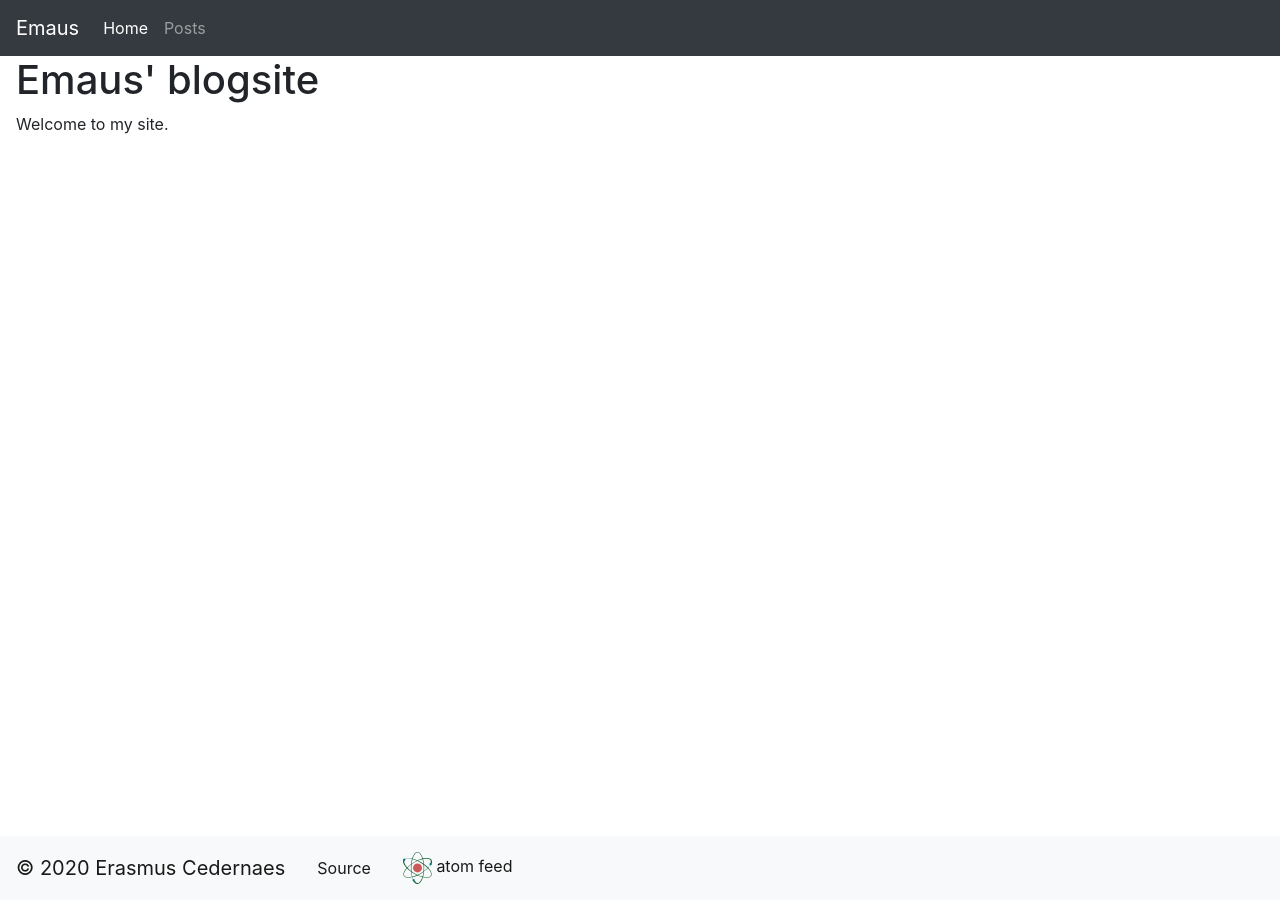
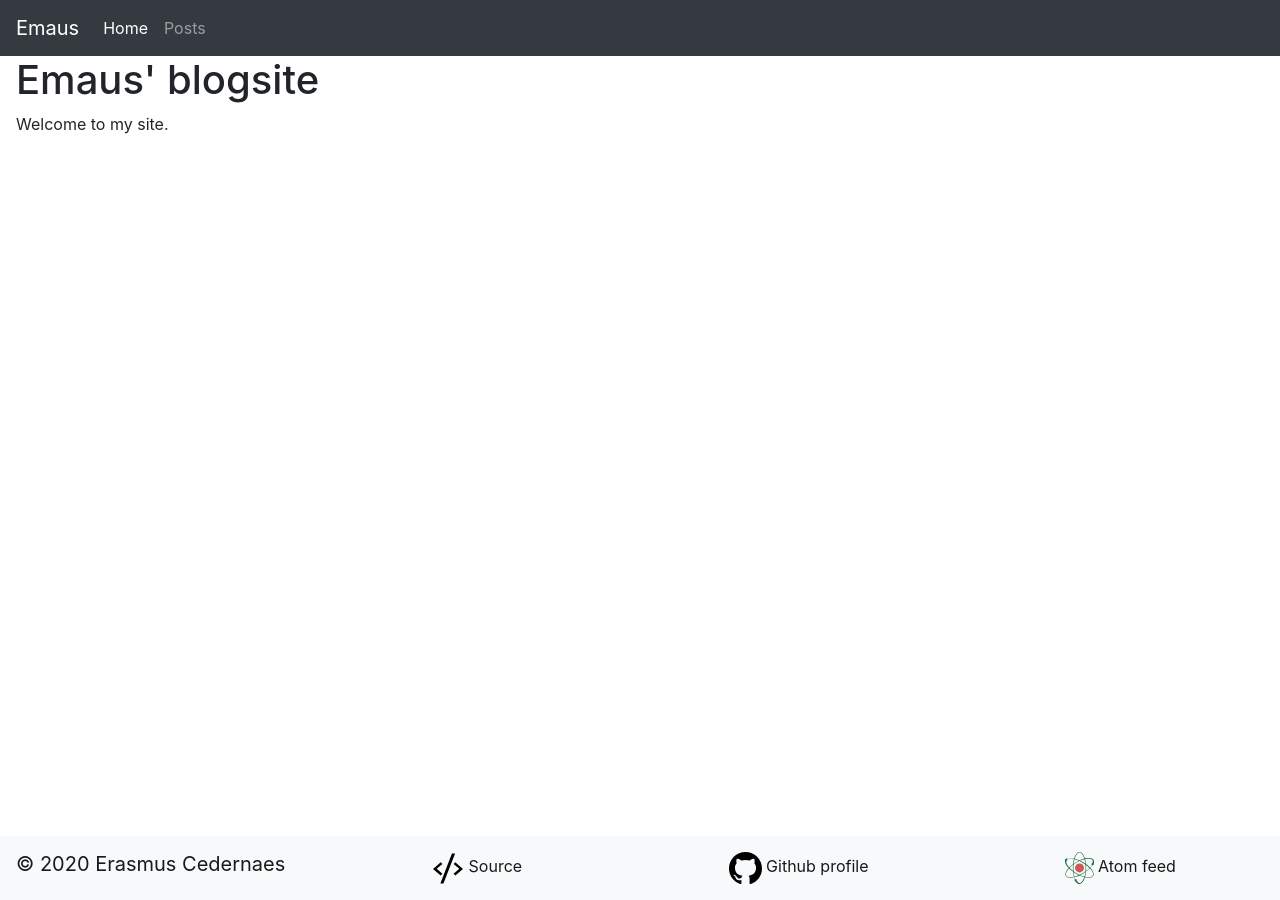
Before and after one commit to emanuelen5/emanuelen5.github.io, a Jekyll site: the page built from site/index.md, in a window 1280 px wide. Built offline with Jekyll 4.4.1, drawn with Linux system fonts in a browser that asks for light colours.

Commit message:
Adding nice icons as footer links

```diff
--- a/site/_layouts/shell.html
+++ b/site/_layouts/shell.html
@@ -33,10 +33,28 @@
 	<!-- Make sure that footer is at bottom of page -->
 	<div class="wrapper flex-grow-1"></div>
     <footer>
-		<nav class="navbar navbar-expand-sm navbar-light bg-light">
-			<div class="navbar-brand">&copy; {{site.time | date: "%Y" }} Erasmus Cedernaes</div>
-			<div class="navbar-text nav-link"><a href="{{site.repo}}/tree/blog/{{site.source}}/{{page.path}}">Source</a></div>
-			<div class="navbar-text nav-link"><a href="/atom.xml"><img alt="Atom feed icon" style="height: 2em;" src="/assets/images/atom.svg"/> atom feed</a></div>
+		<div class="container-fluid navbar navbar-light bg-light">
+			<div class="row d-flex justify-content-center min-vw-100">
+				<div class="col-md-auto col-12 navbar-brand text-center">&copy; {{site.time | date: "%Y" }} Erasmus Cedernaes</div>
+				<div class="col text-center text-nowrap navbar-link navbar-text">
+					<a href="{{site.repo}}/tree/blog/{{site.source}}/{{page.path}}">
+						<img alt="Source code icon" class="align-middle" style="height: 2em;" src="/assets/images/code.svg"/>
+						<span class="hide-sm"> Source</span>
+					</a>
+				</div>
+				<div class="col text-center text-nowrap navbar-link navbar-text">
+					<a href="https://github.com/emanuelen5">
+						<img alt="Github icon" class="align-middle" style="height: 2em;" src="/assets/images/github_icon.svg"/>
+						<span class="hide-sm"> Github profile</span>
+					</a>
+				</div>
+				<div class="col text-center text-nowrap navbar-link navbar-text">
+					<a href="/atom.xml">
+						<img alt="Atom feed icon" class="align-middle" style="height: 2em;" src="/assets/images/atom.svg"/>
+						<span class="hide-sm"> Atom feed</span>
+					</a>
+				</div>
+			</div>
 		</nav>
 		<script src="/assets/js/shell.js"></script>
     </footer>
--- a/site/css/style.scss
+++ b/site/css/style.scss
@@ -3,15 +3,13 @@
 
 // Variables
 $small: 575px;
+$medium: 767px;
+$large: 991px;
+$extra-large: 1199px;
 
 
 a.disabled {
     pointer-events: none;
-}
-
-div.jumbotron.post {
-	padding: 0;
-	margin-bottom: 0.5em;
 }
 
 img.img-centered {
@@ -20,10 +18,24 @@ img.img-centered {
 	display: block;
 }
 
+// Post jumbotron
+div.jumbotron.post {
+	padding: 0;
+	margin-bottom: 0.5em;
+}
+
 img.img-post {
 	max-height: 6em;
 }
 
+// Footer
+span.hide-sm {
+	@media screen and (max-width: $small) {
+		display: none;
+	}
+}
+
+// Text lists
 ol {
 	@media screen and (max-width: $small)  {
 		padding: 1em;
```
Also changed, not shown: site/assets/images/code.svg (added), site/assets/images/github_icon.svg (added).
